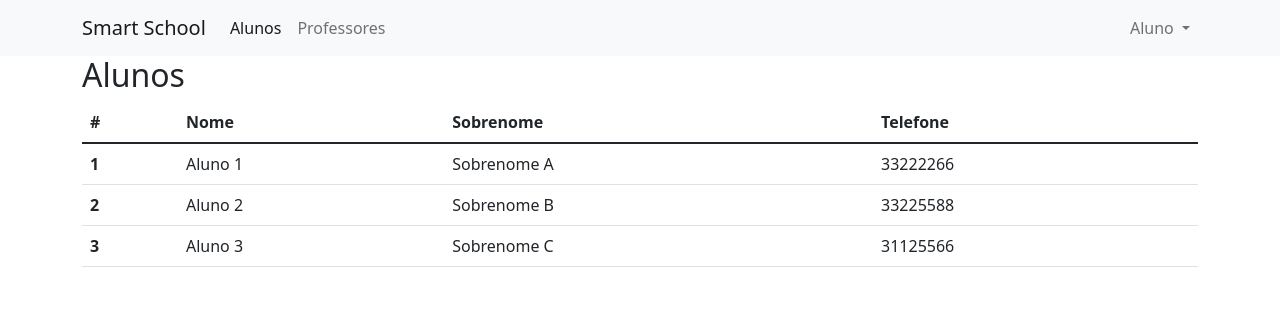
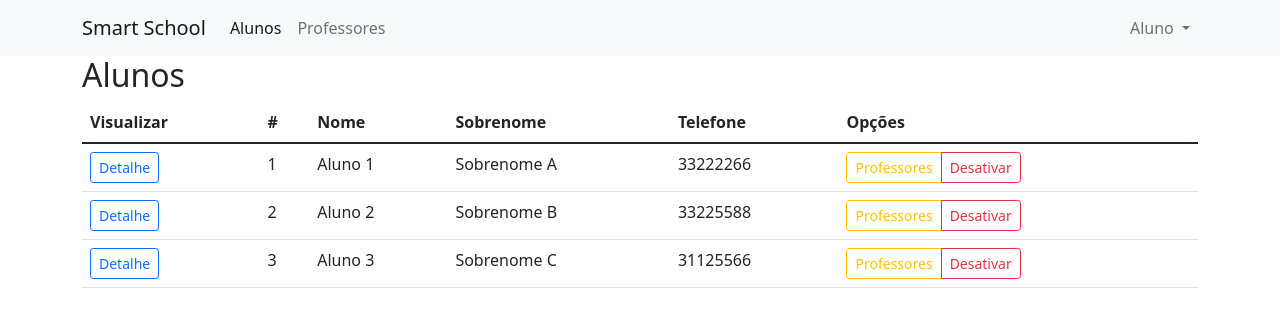
Before and after one commit to amlmiguel/SmartSchool, an Angular app: page /alunos in a window 1280 px wide. Shown: the top 318 px of the page. Built offline with nearby package versions, Linux system fonts and the light colour scheme.

Commit message:
coluna de botoes

```diff
--- a/src/app/alunos/alunos.component.html
+++ b/src/app/alunos/alunos.component.html
@@ -7,7 +7,7 @@
         <app-titulo [titulo]="'Aluno: ' + alunoSelecionado.id"></app-titulo>
       </div>
       <div class="col mt-2">
-        <button class="btn btn-outline-danger float-end" (click)="voltar()">Fechar</button>
+        <button class="btn btn-sm btn-outline-danger float-end" (click)="voltar()">Fechar</button>
       </div>
     </div>
 
@@ -39,18 +39,27 @@
     <table class="table table-hover">
       <thead class="thead-light">
         <tr>
+          <th *ngIf="!alunoSelecionado" scope="col">Visualizar</th>
           <th scope="col">#</th>
           <th scope="col">Nome</th>
           <th scope="col">Sobrenome</th>
           <th scope="col">Telefone</th>
+          <th scope="col">Opções</th>
         </tr>
       </thead>
       <tbody>
-        <tr *ngFor="let aluno of alunos" style="cursor: pointer;" (click)="alunoSelect(aluno)">
-          <th scope="row">{{aluno.id}}</th>
+        <tr *ngFor="let aluno of alunos" >
+          <td *ngIf="!alunoSelecionado"><button (click)="alunoSelect(aluno)" class="btn btn-sm btn-outline-primary">Detalhe</button></td>
+          <td scope="row">{{aluno.id}}</td>
           <td>{{aluno.nome}}</td>
           <td>{{aluno.sobrenome}}</td>
           <td>{{aluno.telefone}}</td>
+          <td>
+            <div class="btn-group">
+              <button class="btn btn-sm btn-outline-warning">Professores</button>
+              <button class="btn btn-sm btn-outline-danger">Desativar</button>
+            </div>
+          </td>
         </tr>
       </tbody>
     </table>
```
